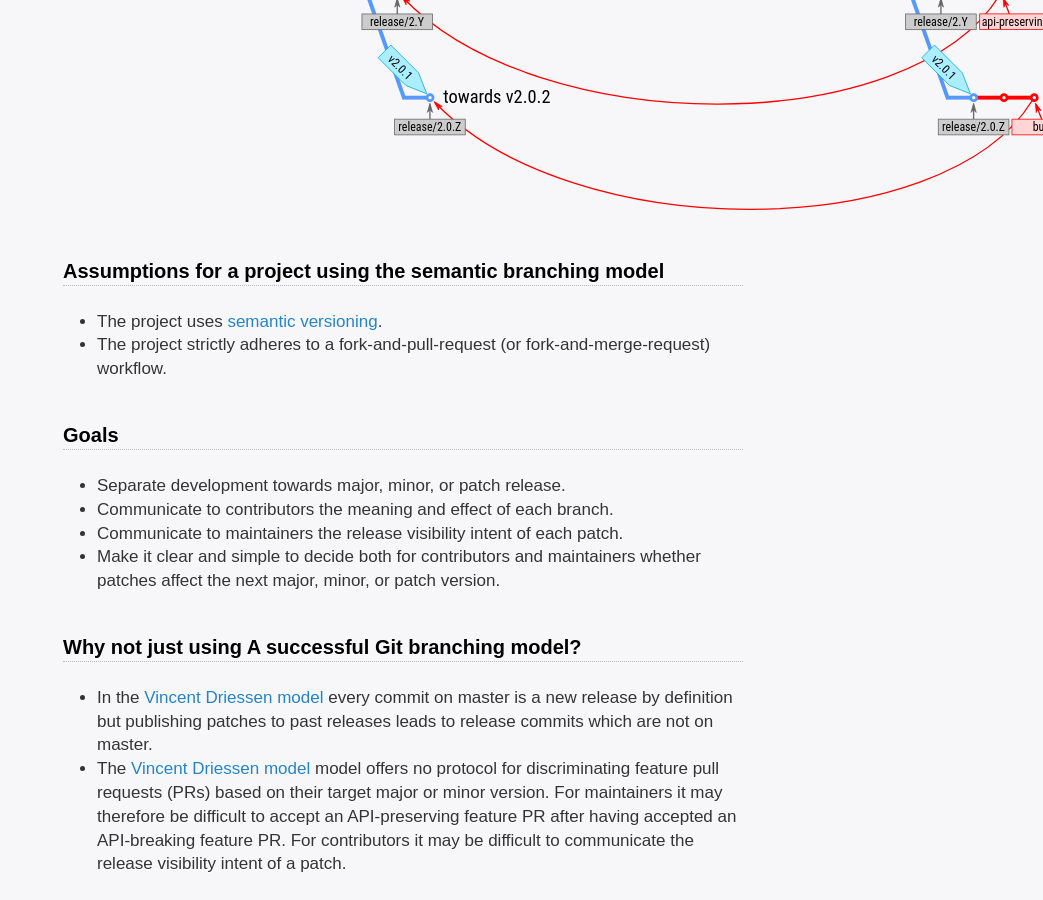
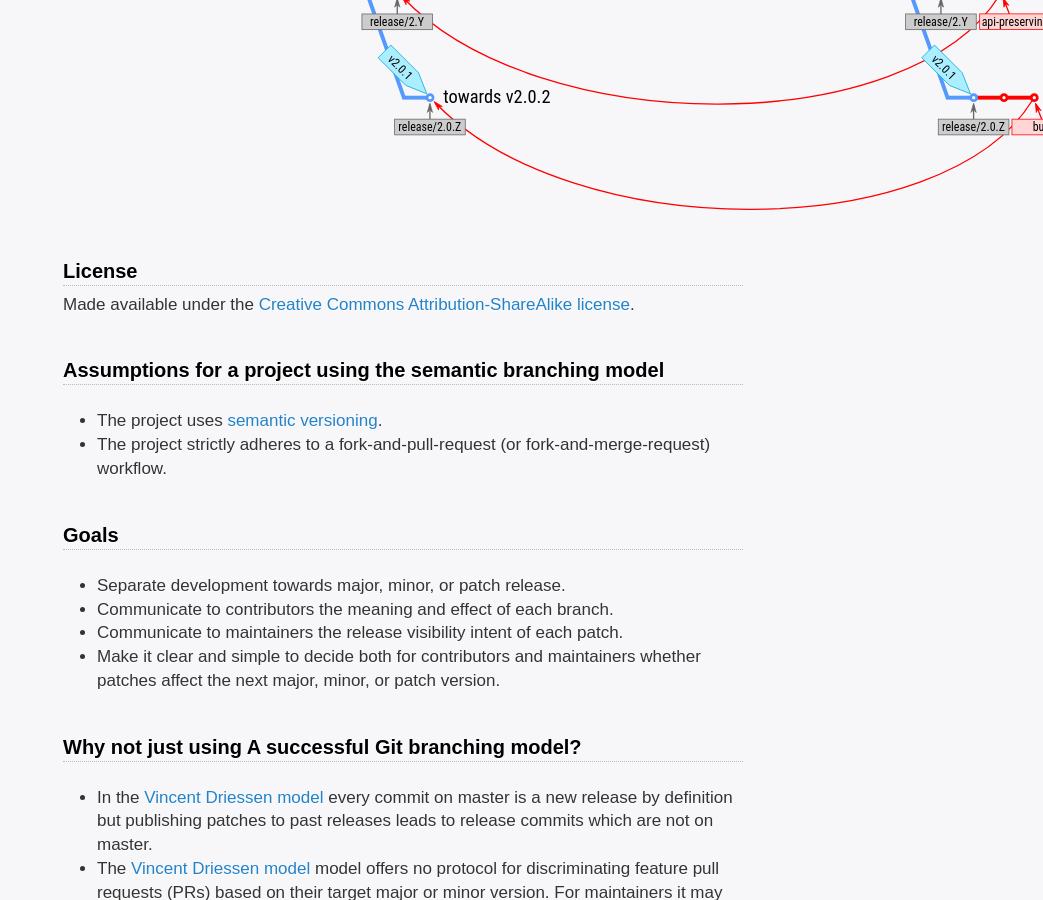
Before and after one commit to dev-cafe/branching-model, a Jekyll site: the page built from index.md, in a window 1280 px wide and 900 px high, scrolled down 513 px. Shown: the whole window, without its empty margins (237-1280 px from the left). Built offline with Jekyll 4.4.1, drawn with Linux system fonts in a browser that asks for light colours; our own code applies the rules of GitHub Pages for plain Markdown files.

Commit message:
add license; fixes #14

```diff
--- a/index.md
+++ b/index.md
@@ -7,6 +7,12 @@ permalink: /
 # Semantic branching model
 
 <img src="img/branching-model.svg" alt="Branching model" width="150%">
+
+
+## License
+
+Made available under the
+[Creative Commons Attribution-ShareAlike license](https://creativecommons.org/licenses/by-sa/4.0/).
 
 
 ## Assumptions for a project using the semantic branching model
```
